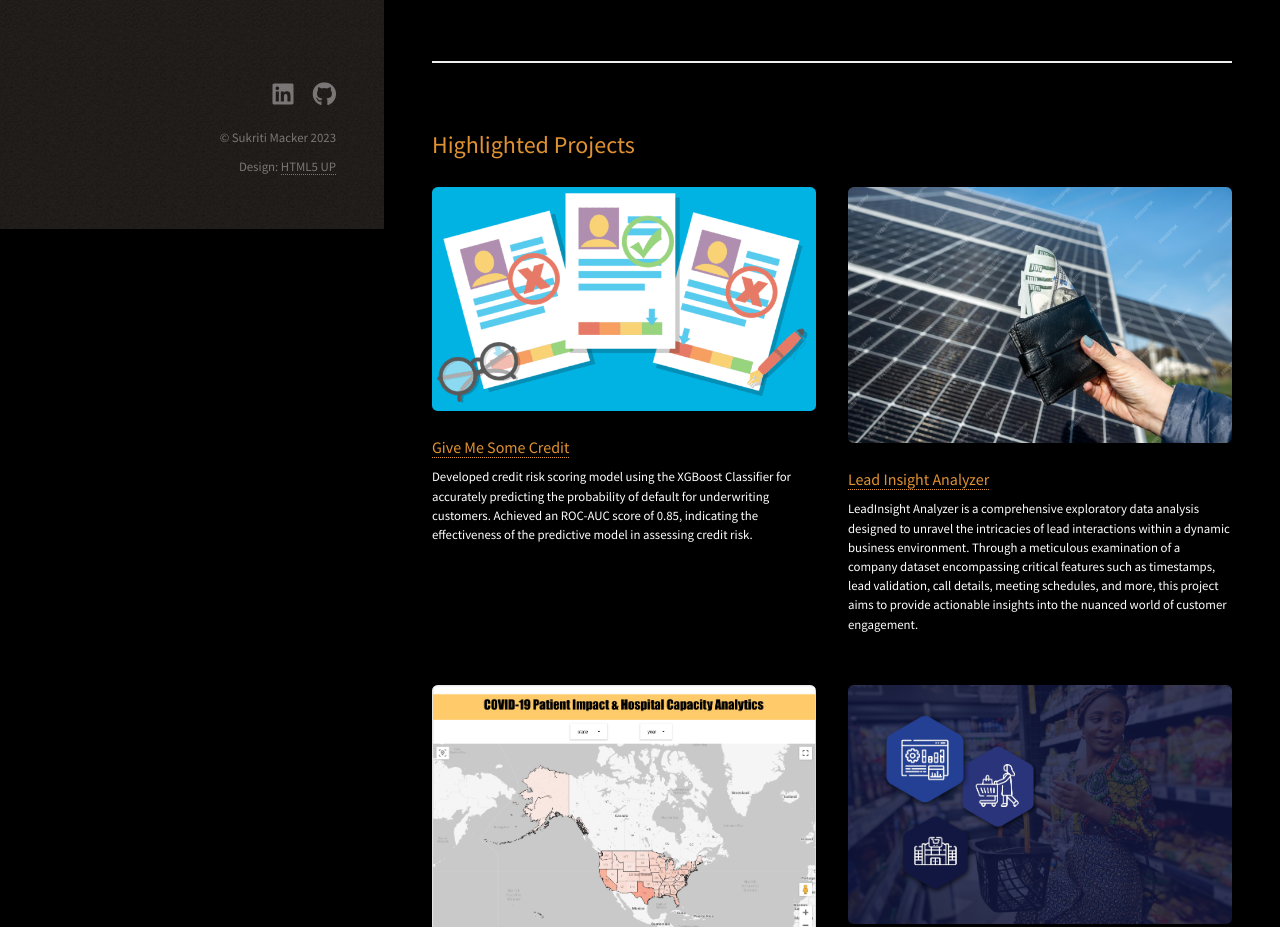
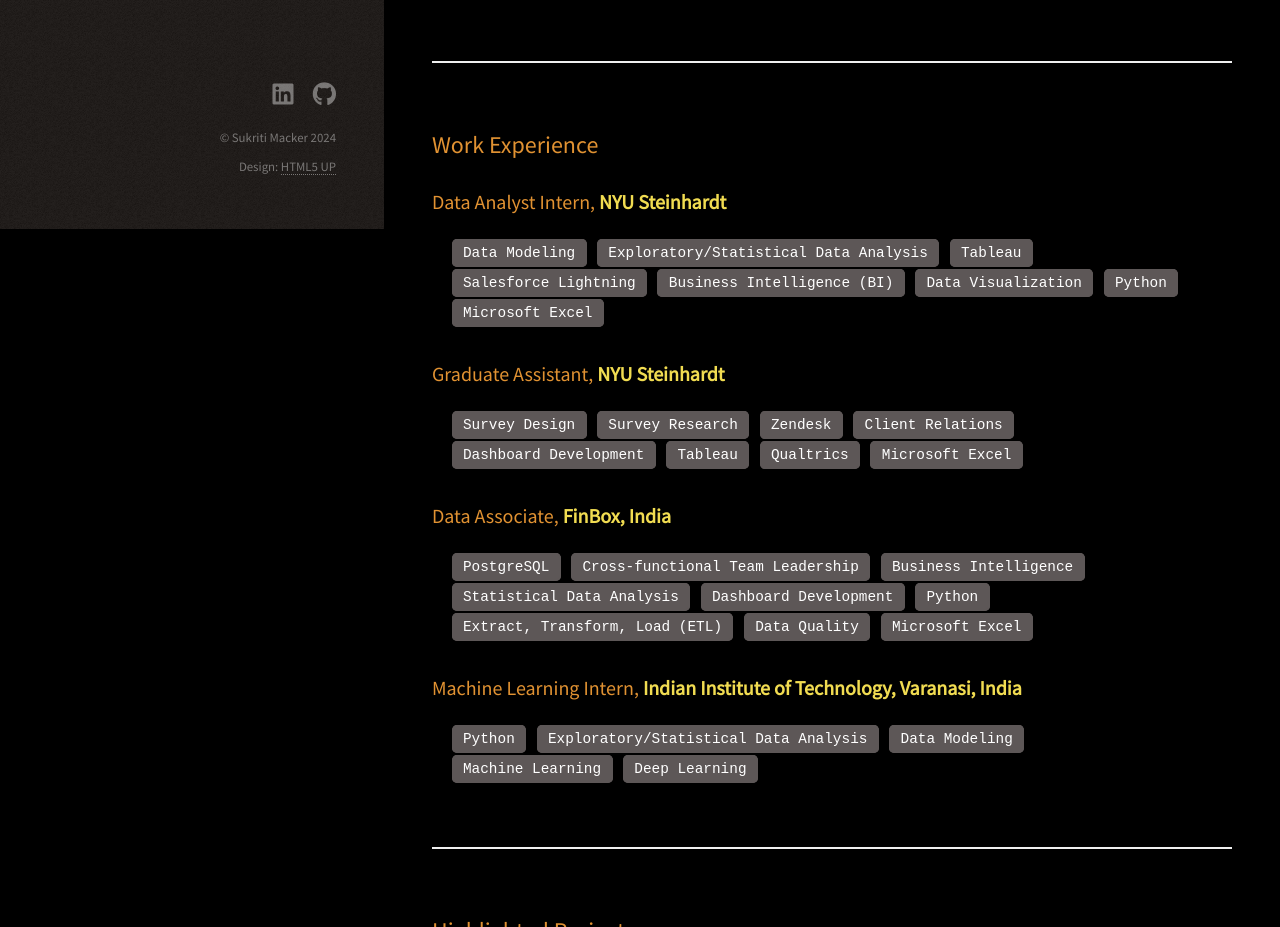
Before and after one commit to sukritimacker/sukritimacker.github.io, a plain HTML site: page index.html in a window 1280 px wide. Shown: the part 571-1498 px from the top of the page. Drawn offline with Linux system fonts and the light colour scheme.

Commit message:
Added Work Exp

```diff
--- a/assets/css/main.css
+++ b/assets/css/main.css
@@ -224,7 +224,7 @@ b {
 
 em,
 i {
-  font-style: italic;
+  font-style: bold;
 }
 
 p {
@@ -314,9 +314,9 @@ blockquote {
 }
 
 code {
-  background: #f7f7f7;
+  background: #5d5757;
   border-radius: 0.35em;
-  border: solid 2px #efefef;
+  border: solid 2px #5d5757;
   font-family: "Courier New", monospace;
   font-size: 0.9em;
   margin: 0 0.25em;
--- a/index.html
+++ b/index.html
@@ -64,22 +64,43 @@
       </section>
 
       <!-- Two -->
-      <!-- <section id="two">
+      <section id="two">
         <h2>Work Experience</h2>
         <div class="content">
           <header>
             <h3>
-              Data Analyst Intern, <i>NYU Steinhardt</i>
+              Data Analyst Intern, <b>NYU Steinhardt</b>
             </h3>
           </header>
           <ul>
-            <li>
+            <code>Data Modeling</code>
+            <code>Exploratory/Statistical Data Analysis</code>
+            <code>Tableau</code>
+            <br>
+            <code>Salesforce Lightning</code>
+            <code>Business Intelligence (BI)</code>
+            <code>Data Visualization</code>
+            <code>Python</code>
+            <code>Microsoft Excel</code>
+
+            <!-- <li>
             Performed in-depth exploratory data analysis leading to a 15% reduction in database size and improved accuracy. Integrated diverse databases, achieving a 20% decrease in errors and enhancing tracking of legal agreements.
-            </li>
+            </li> -->
           </ul>
 
           <header>
-            <h3>Graduate Assistant, <i>NYU Steinhardt</i></h3> -->
+            <h3>Graduate Assistant, <b>NYU Steinhardt</b></h3>
+            <ul>
+              <code>Survey Design</code>
+              <code>Survey Research</code>
+              <code>Zendesk</code>
+              <code>Client Relations</code>
+              <br>
+              <code>Dashboard Development</code>
+              <code>Tableau</code>
+              <code>Qualtrics</code>
+              <code>Microsoft Excel</code>
+            </ul>
             <!-- <p>Mar 2023 - Present</p> -->
           <!-- </header>
           <ul>
@@ -88,20 +109,33 @@
               enhancing data quality. Utilized Tableau for insightful dashboards, reducing data
               evaluation time by 30%. Addressed client queries via Zendesk, achieving a 90% customer satisfaction rating.
             </li>
-          </ul>
+          </ul>  -->
 
           <header>
-            <h3>Data Analyst, <i>FinBox, India</i></h3> -->
-            <!-- <p>Aug 2021 - Jul 2022</p> -->
-          <!-- </header>
-          <ul>
+            <h3>Data Associate, <b>FinBox, India</b></h3>
+             <!-- <p>Aug 2021 - Jul 2022</p>  -->
+         </header>
+         <ul>
+          <code>PostgreSQL</code>
+          <code>Cross-functional Team Leadership</code>
+          <code>Business Intelligence</code>
+          <br>
+          <code>Statistical Data Analysis</code>
+          <code>Dashboard Development</code>
+          <code>Python</code>
+          <br>
+          <code>Extract, Transform, Load (ETL)</code>
+          <code>Data Quality</code>
+          <code>Microsoft Excel</code>
+        </ul>
+          <!-- <ul>
             <li>
               Led the data extraction and quality team, creating effective multilingual regexes
               that increased data extraction from 16% to 25%, driving business expansion into new countries.
               Developed targeted analytics reports using SQL on alternate customer data, reducing deployment
               latency by 50%. Managed training programs, achieving a 30% improvement in data accuracy and
-              fostering a culture of continuous learning. -->
-            </li>
+              fostering a culture of continuous learning.
+            </li>  -->
             <!-- <li>
               Spearheaded & mentored the data extraction and quality team in creating high-quality multilingual
               regexes that significantly upgraded the data extraction from 16% to 25% for transactional messages.
@@ -115,16 +149,24 @@
             <li>
               Managed and oversaw training programs and conducting knowledge transfer sessions,
               resulting in a 30% improvement in data accuracy while fostering a culture of continuous learning and growth.
-            </li> -->
-          <!-- </ul>
+            </li>
+           </ul> -->
 
           <header>
 
-            <h3>Machine Learning Intern, <i>Indian Institute of Technology, Varanasi, India</i></h3>  -->
+            <h3>Machine Learning Intern, <b>Indian Institute of Technology, Varanasi, India</b></h3>
 
-            <!-- <p>Jun 2020 - Jul 2020</p> -->
-          <!-- </header>
+             <!-- <p>Jun 2020 - Jul 2020</p>  -->
+          </header>
           <ul>
+            <code>Python</code>
+            <code>Exploratory/Statistical Data Analysis</code>
+            <code>Data Modeling</code>
+            <br>
+            <code>Machine Learning</code>
+            <code>Deep Learning</code>
+          </ul>
+          <!-- <ul>
               <li>
               Developed a high-performance neural network model, "Character Recognition Using Smartphone Time Series Sensor Data,"
               employing a Bi-LSTM architecture that achieved impressive training accuracy of 93.60% and testing accuracy of 89.5%,
@@ -133,10 +175,10 @@
             > at the International Conference on Applied Scientific
               Computational Intelligence using Data Science (ASCI 2020).
             </li>
-          </ul>
+          </ul> -->
 
         </div>
-      </section> -->
+      </section>
 
       <!-- Three -->
       <section id="three">
@@ -293,7 +335,7 @@
             /></a>
             <h3>
               <a href="https://medium.com/analytics-vidhya/why-regression-is-present-in-logistic-regression-8795755feb54"
-                >Why “Regression” is present in Logistic Regression?</a
+                >Why the term “regression” is present in logistic regression when logistic regression is a classification model?</a
               >
             </h3>
           </article>
@@ -303,7 +345,7 @@
             /></a>
             <h3>
               <a href="https://medium.com/@Sukriti_Macker/everything-you-need-to-know-about-accuracy-in-machine-learning-d2a06bebcd80"
-                >Is accuracy a good metric?</a
+                >Is accuracy a good metric for every use case?</a
               >
             </h3>
           </article>
@@ -350,7 +392,7 @@
           </li>
         </ul>
         <ul class="copyright">
-          <li>&copy; Sukriti Macker 2023</li>
+          <li>&copy; Sukriti Macker 2024</li>
           <li>
             Design: <a target="_blank" href="http://html5up.net">HTML5 UP</a>
           </li>
```
